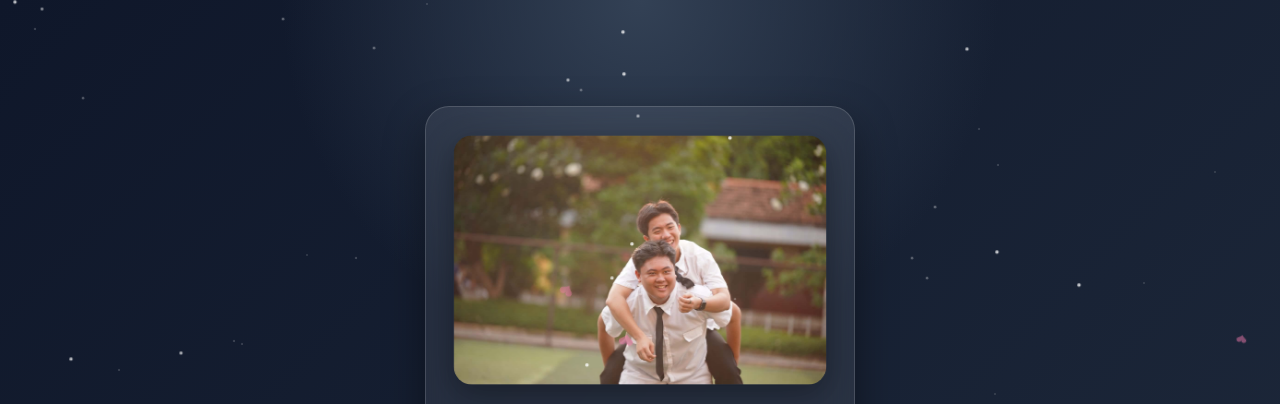
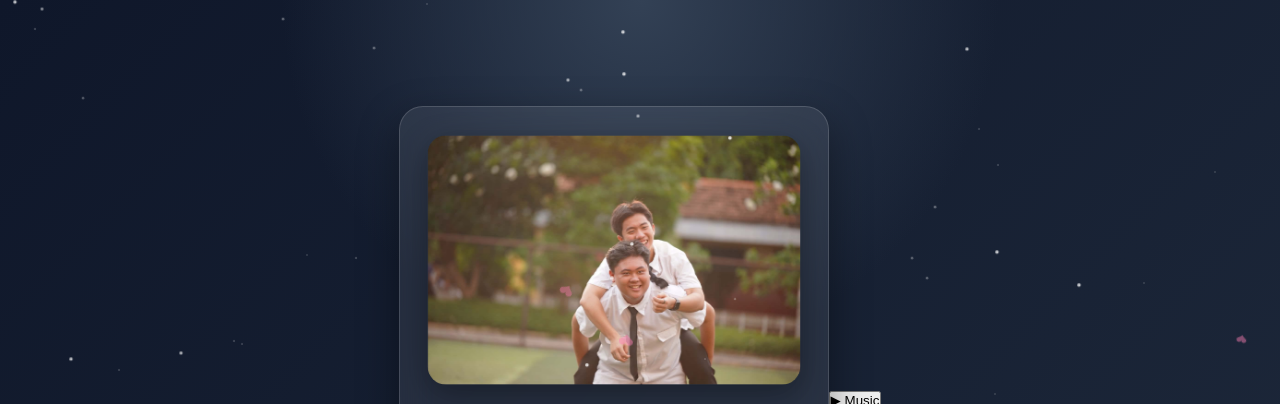
Before and after one commit to PMinh0823/GiftPages, a plain HTML site: page SThinh/index.html in a window 1280 px wide. Shown: the top 404 px of the page. Drawn offline with Linux system fonts and the light colour scheme.

Commit message:
Update index.html add music button

```diff
--- a/SThinh/index.html
+++ b/SThinh/index.html
@@ -36,7 +36,7 @@ mày mong muốn.
 Cảm ơn vì đã xuất hiện trong những năm thanh xuân của tao.
 Hy vọng mày đừng quên những kỷ niệm đẹp bên tao nhé.
 
-🎂❤️
+🎂
 
 </div>
 
@@ -50,6 +50,18 @@ Made with ❤️ • <span id="year"></span>
 
 <script src="../script.js"></script>
 
+<audio id="music" loop>
+
+<source src="music.mp3">
+
+</audio>
+
+<button id="musicBtn">
+
+▶ Music
+
+</button>
+
 </body>
 
 </html>
```
